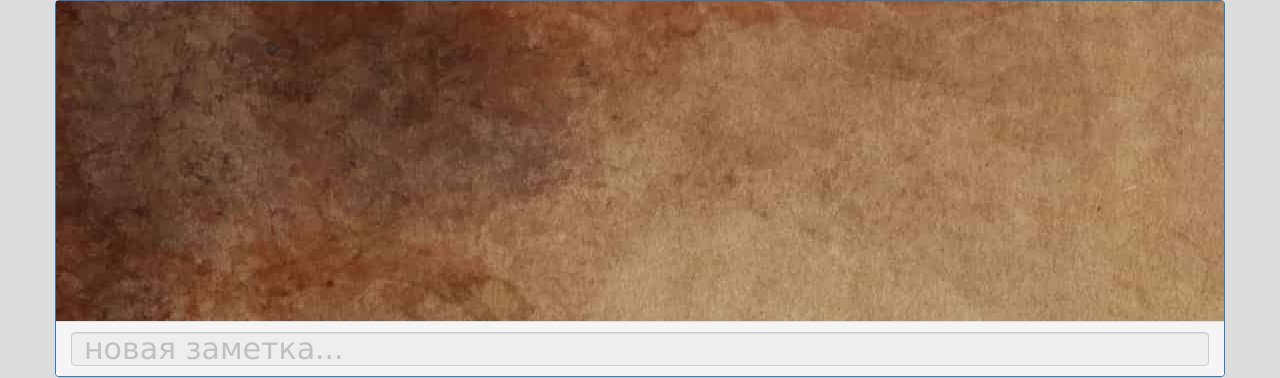
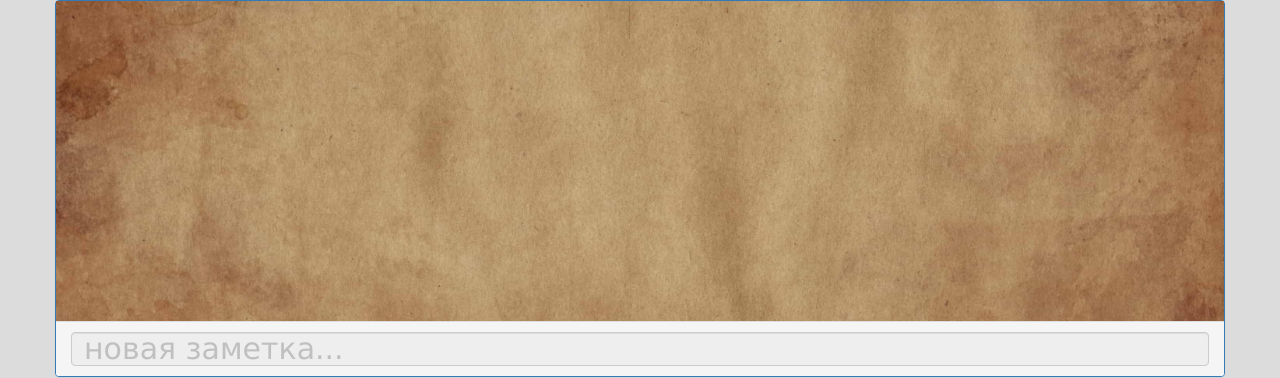
Before and after one commit to a2kat1k/vue_docker_postgres_ws_json, a website: page public/index.html in a window 1280 px wide. Shown: the top 378 px of the page. Drawn offline with nearby package versions, Linux system fonts and the light colour scheme.

Commit message:
ваываваы

```diff
--- a/public/style.css
+++ b/public/style.css
@@ -64,6 +64,9 @@ body {
     overflow-y: scroll;
     height: 40vh;
     background-image: url(back.jpg);
+    background-size:     cover;                      /* <------ */
+    background-repeat:   no-repeat;
+    background-position: center center;
   }
 
   ::-webkit-scrollbar-track {
```
